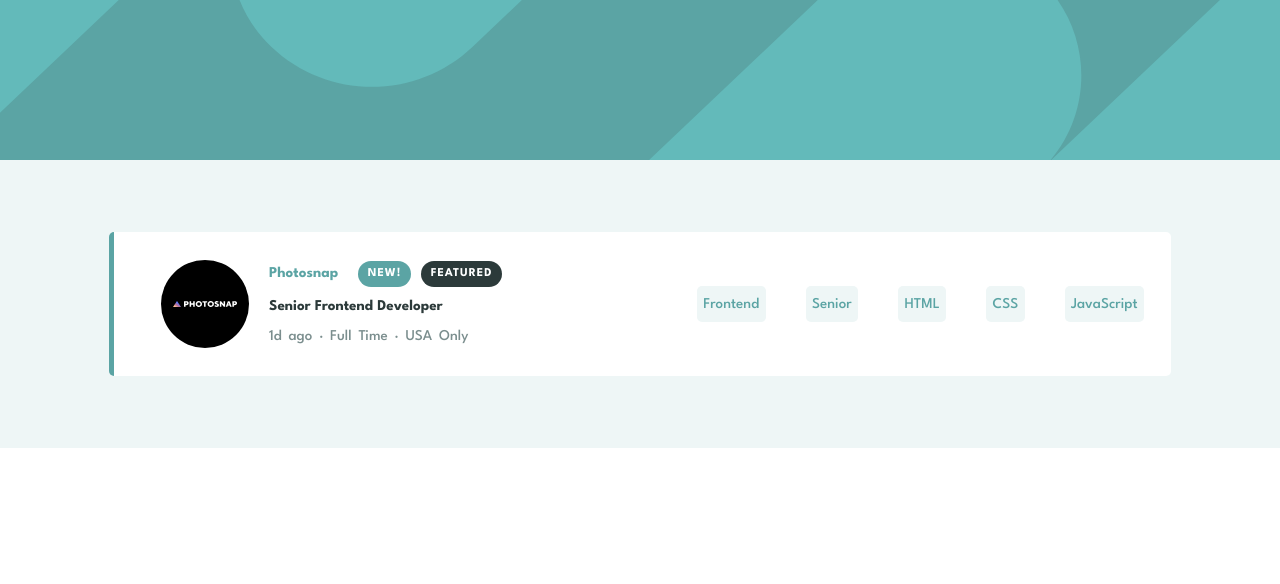
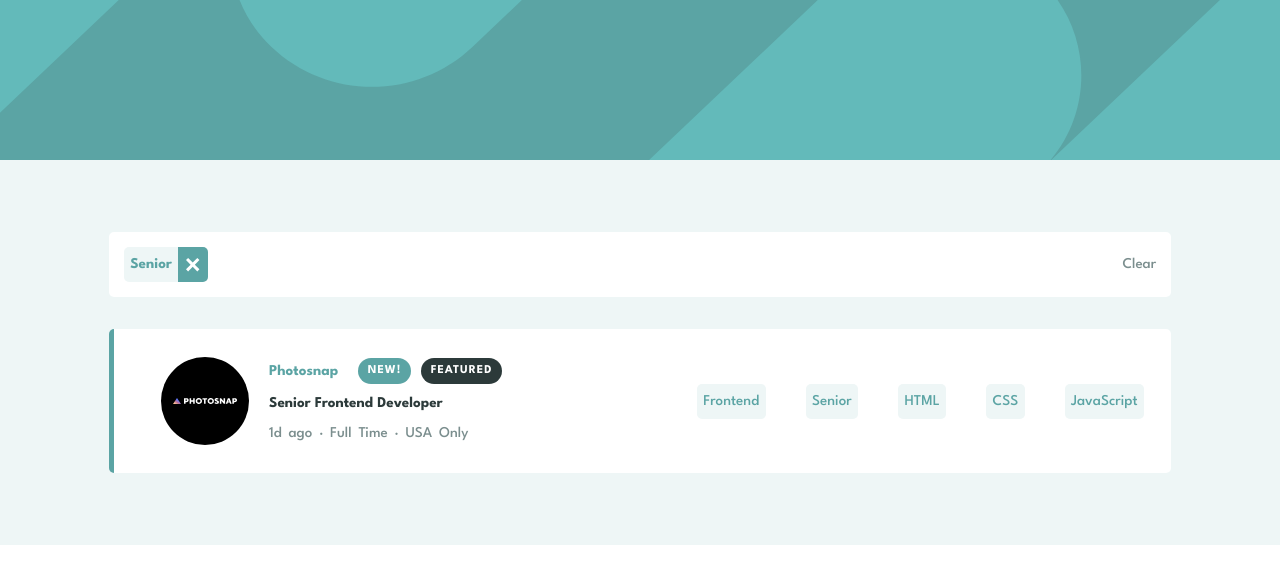
Before and after one commit to ramz04/Static-Job-Listings, a React (Vite) app: page / in a window 1280 px wide. Both pictures are taken after a click on the element "Senior". Shown: the top 584 px of the page. Built offline with nearby package versions, Linux system fonts and the light colour scheme.

Commit message:
Added Filter Card

```diff
--- a/package.json
+++ b/package.json
@@ -10,6 +10,7 @@
     "preview": "vite preview"
   },
   "dependencies": {
+    "prop-types": "^15.8.1",
     "react": "^18.2.0",
     "react-dom": "^18.2.0"
   },
--- a/src/components/Filter.jsx
+++ b/src/components/Filter.jsx
@@ -1,6 +1,8 @@
-function Filter() {
+
+// eslint-disable-next-line react/prop-types
+function Filter({filter}) {
   return (
-    <div>
+    <div className="filter--card">
 
     </div>
   )
--- a/src/components/JobList.jsx
+++ b/src/components/JobList.jsx
@@ -1,4 +1,3 @@
-import Filter from "./Filter"
 import data from '../assets/data.json'
 import {useState , useEffect} from 'react'
 
@@ -30,15 +29,38 @@ function JobList() {
     }
 
     const handleTagClick = (tag) => {
+        if(filters.includes(tag)) return;
         setFilters([...filters, tag])
     }
 
 
     const filteredJobs = jsonData.filter(filterFunc)
 
+    const handleFilterClick = (passedFilter) => {
+        setFilters(filters.filter((f) => f !== passedFilter))
+
+    }
+
+    const ClearFilter = () => {
+        setFilters([])
+    }
+
   return (
     <div className="jobs">
-        <Filter />
+        <div>
+            {filters.length > 0 &&
+                <div className="filter--card shadow-md">
+                    {filters.map(
+                        (filter, ind) =>
+                        <span  className='filter--span' key={ind}>
+                            <span>{filter}</span>
+                            <div onClick={() => handleFilterClick(filter)}><img src='/images/icon-remove.svg' alt="" /></div>
+                        </span>
+                    )}
+                    <button className='clear--btn' onClick={ClearFilter} >Clear</button>
+                </div>
+            }
+        </div>
         {jsonData.length === 0 ?
         (
             <p>Jobs are fetching ...</p>
--- a/src/index.css
+++ b/src/index.css
@@ -73,6 +73,10 @@ body {
   text-rendering: optimizeSpeed;
   font-family: 'League Spartan','sans serif';
   font-size: 15px;
+}
+
+.App{
+  background-color: var(--Light-Grayish-Cyan);
 }
 
 .nav{
@@ -191,6 +195,74 @@ hr {
 
 }
 
+.filter--card {
+  padding: 15px;
+  background-color: white;
+  display: flex;
+  align-items: center;
+  justify-content: flex-start;
+  flex-wrap: wrap;
+  column-gap: 40px;
+  row-gap: 20px;
+  border-radius: 5px;
+}
+
+.filter--span {
+  display: flex;
+  align-items: center;
+  cursor: pointer;
+}
+
+.filter--span span {
+  background-color: var(--Light-Grayish-Cyan);
+  padding: 0.4rem;
+  border-radius: 5px 0 0 5px;
+  font-weight: 700;
+  color: var(--Desaturated-Dark-Cyan);
+}
+
+.filter--span div {
+  background-color: var(--Desaturated-Dark-Cyan);
+  padding: 0.66rem 0.5rem;
+  border-radius: 0 5px 5px 0;
+}
+
+.filter--span div:hover{
+  background-color: var(--Very-Dark-Grayish-Cyan);
+  transition: var(--Transition);
+}
+
+.clear--btn{
+  color: var(--Dark-Grayish-Cyan);
+  margin-left: auto;
+  position: relative;
+}
+
+.clear--btn::after{
+  content: '';
+  position:absolute;
+  top: 18px;
+  left: 0;
+  right: 0;
+  width: 100%;
+  height: 2px;
+  transform-origin: bottom left;
+  color: var(--Desaturated-Dark-Cyan);
+  background-color: var(--Desaturated-Dark-Cyan);
+  transform: scaleX(0);
+}
+
+.clear--btn:hover{
+  color: var(--Desaturated-Dark-Cyan);
+  transition: var(--Transition);
+}
+
+.clear--btn:hover::after{
+  transform: scaleX(1);
+  transform-origin: bottom left;
+  transition: var(--Transition) ease-in-out;
+}
+
 @media (min-width: 1024px) {
   .card {
     flex-direction: row;
@@ -214,4 +286,8 @@ hr {
   hr{
     display: none;
   }
+
+  .filter--card {
+    margin: 2rem 6rem;
+  }
 }
```
